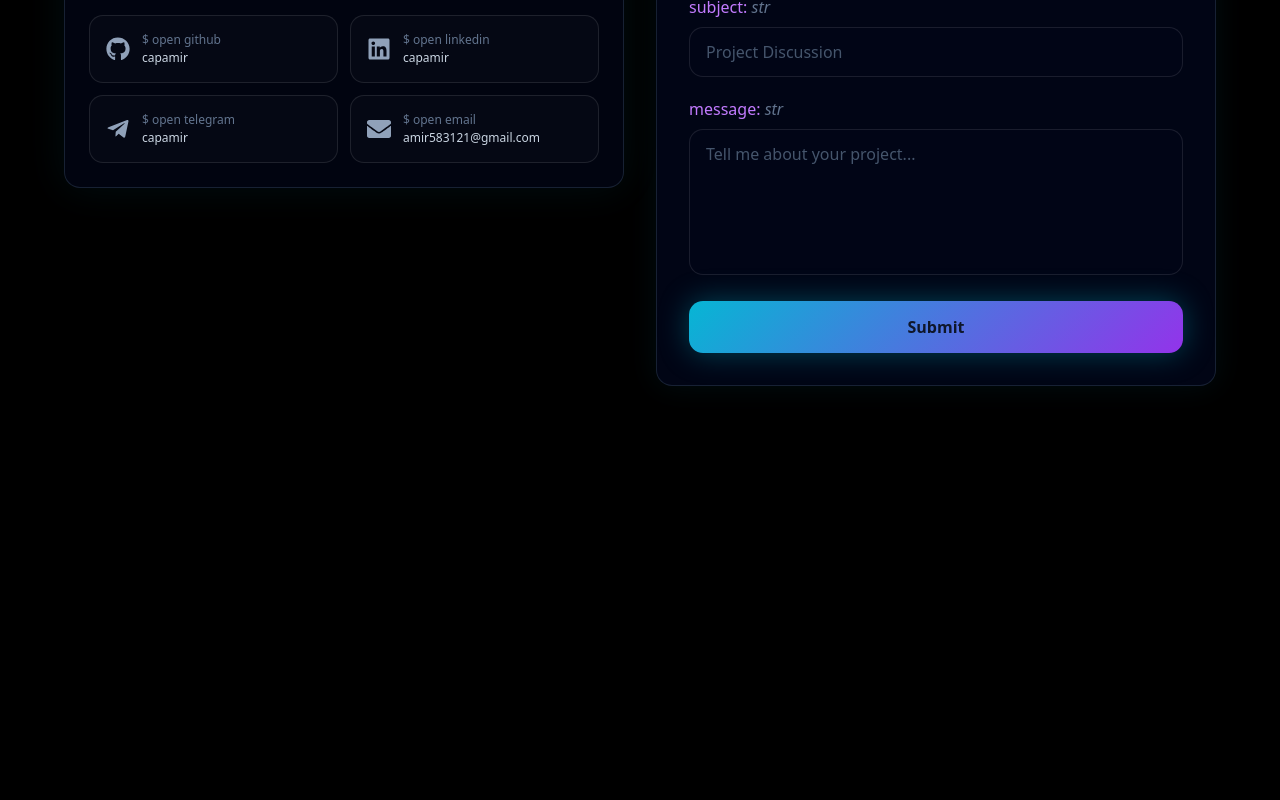
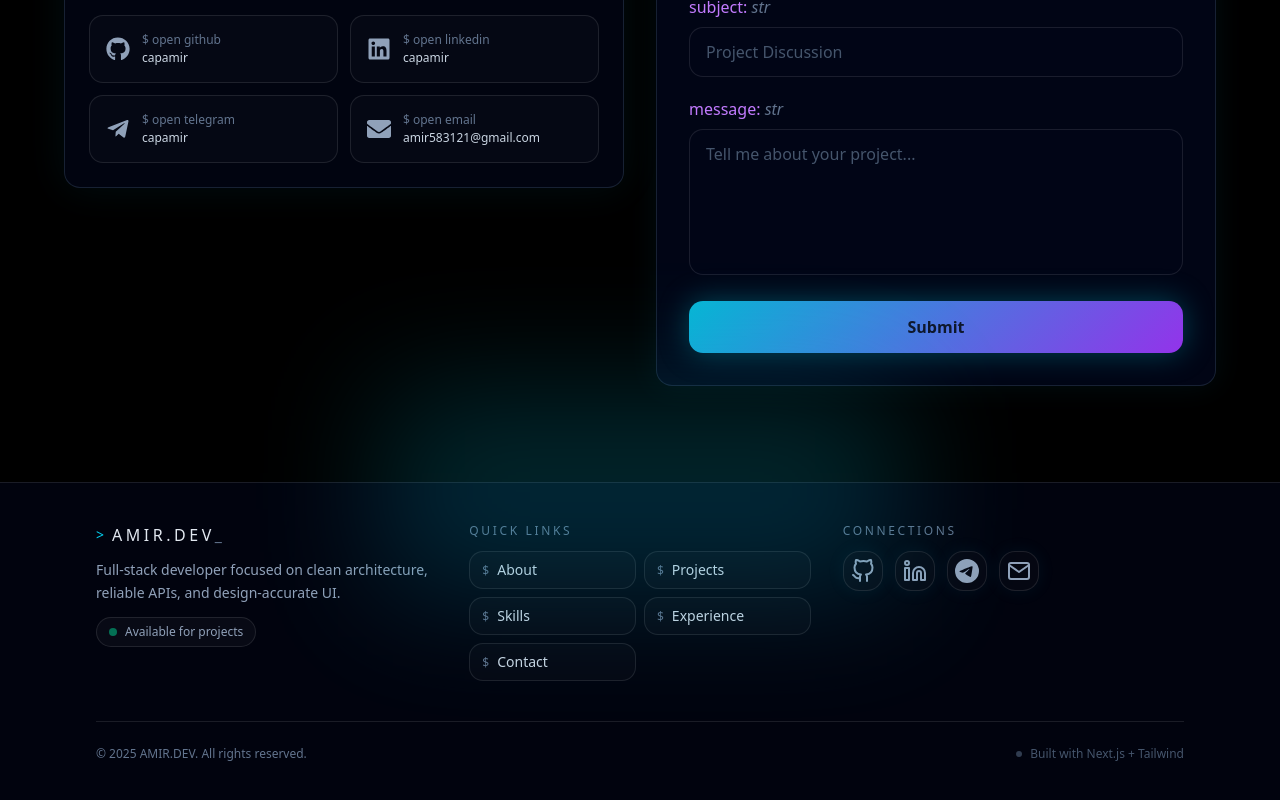
Before and after one commit to capamir/portfolio, a Next.js app: page / in a window 1280 px wide. Shown: the part 8042-8842 px from the top of the page. Before the commit the page ends 8524 px from the top, so only its background shows below. Built offline with nearby package versions, Linux system fonts and the light colour scheme.

Commit message:
footer is ready

```diff
--- a/app/layout.tsx
+++ b/app/layout.tsx
@@ -9,7 +9,7 @@ import { ScrollProgress } from "@/components/ui/ScrollProgress";
 import { ScrollToTop } from "@/components/ui/ScrollToTop";
 import { Header } from "@/components/layout/Header";
 import { MobileBottomNav } from "@/components/layout/MobileBottomNav";
-// import { Footer } from "@/components/layout/Footer";
+import Footer from "@/components/layout/Footer";
 
 const inter = Inter({
   subsets: ["latin"],
@@ -39,7 +39,7 @@ export default function RootLayout({ children }: { children: ReactNode }) {
         <div className="flex min-h-screen flex-col relative z-10">
           <Header />
           <main className="flex-1 pt-16 md:pt-20">{children}</main>
-          {/* <Footer /> */}
+          <Footer />
         </div>
 
         {/* Mobile bottom nav (icons only, like Instagram) */}
--- /dev/null
+++ b/components/layout/Footer.tsx
@@ -0,0 +1,150 @@
+"use client";
+
+import Link from "next/link";
+import { FiGithub, FiLinkedin, FiMail } from "react-icons/fi";
+import { SiTelegram } from "react-icons/si";
+
+const BRAND = "AMIR.DEV";
+const ACCENT = "#06B6D4"; // cyan
+
+function hexToRgba(hex: string, alpha: number) {
+  const h = hex.replace("#", "");
+  const full =
+    h.length === 3
+      ? h
+          .split("")
+          .map((c) => c + c)
+          .join("")
+      : h;
+  const bigint = parseInt(full, 16);
+  const r = (bigint >> 16) & 255;
+  const g = (bigint >> 8) & 255;
+  const b = bigint & 255;
+  return `rgba(${r}, ${g}, ${b}, ${alpha})`;
+}
+
+export default function Footer() {
+  const year = new Date().getFullYear();
+
+  // TODO: put your real links here
+  const socials = [
+    {
+      label: "GitHub",
+      href: "https://github.com/capamir",
+      icon: FiGithub,
+    },
+    {
+      label: "LinkedIn",
+      href: "https://linkedin.com/in/capamir",
+      icon: FiLinkedin,
+    },
+    { label: "Telegram", href: "https://t.me/capamir", icon: SiTelegram },
+    { label: "Email", href: "mailto:amir583121@gmail.com", icon: FiMail },
+  ];
+
+  const quickLinks = [
+    { label: "About", href: "#about" },
+    { label: "Projects", href: "#projects" },
+    { label: "Skills", href: "#skills" },
+    { label: "Experience", href: "#experience" },
+    { label: "Contact", href: "#contact" },
+  ];
+
+  return (
+    <footer className="relative w-full border-t border-white/10 bg-slate-950/60">
+      {/* Soft glow */}
+      <div
+        className="pointer-events-none absolute -top-24 left-1/2 h-52 w-[520px] -translate-x-1/2 blur-3xl opacity-20"
+        style={{ background: ACCENT }}
+      />
+
+      <div className="mx-auto max-w-6xl px-4 sm:px-6 lg:px-8 py-10">
+        <div className="grid grid-cols-1 md:grid-cols-3 gap-8">
+          {/* Brand */}
+          <div className="space-y-3">
+            <div className="flex items-center gap-2">
+              <span className="text-cyan-400 font-mono text-sm">{">"}</span>
+              <span className="font-mono tracking-[0.22em] text-slate-200">
+                {BRAND}
+                <span className="text-slate-500">_</span>
+              </span>
+            </div>
+
+            <p className="text-sm text-slate-400 leading-relaxed max-w-sm">
+              Full-stack developer focused on clean architecture, reliable APIs,
+              and design-accurate UI.
+            </p>
+
+            <div className="inline-flex items-center gap-2 rounded-full border border-white/10 bg-white/3 px-3 py-1.5">
+              <span className="h-2 w-2 rounded-full bg-emerald-400 animate-pulse" />
+              <span className="text-xs font-mono text-slate-400">
+                Available for projects
+              </span>
+            </div>
+          </div>
+
+          {/* Quick links */}
+          <div className="space-y-3">
+            <p className="text-xs font-mono uppercase tracking-[0.22em] text-slate-500">
+              Quick links
+            </p>
+
+            <div className="grid grid-cols-2 gap-2">
+              {quickLinks.map((l) => (
+                <Link
+                  key={l.href}
+                  href={l.href}
+                  className="rounded-xl border border-white/10 bg-white/2 px-3 py-2 text-sm text-slate-300 hover:bg-white/5 hover:border-cyan-500/30 transition-colors"
+                >
+                  <span className="font-mono text-xs text-slate-500 mr-2">
+                    $
+                  </span>
+                  {l.label}
+                </Link>
+              ))}
+            </div>
+          </div>
+
+          {/* Socials (icon-only) */}
+          <div className="space-y-3">
+            <p className="text-xs font-mono uppercase tracking-[0.22em] text-slate-500">
+              Connections
+            </p>
+
+            <div className="flex flex-wrap items-center gap-3">
+              {socials.map((s) => {
+                const Icon = s.icon;
+                return (
+                  <a
+                    key={s.label}
+                    href={s.href}
+                    target="_blank"
+                    rel="noreferrer"
+                    aria-label={s.label}
+                    title={s.label}
+                    className="group inline-flex h-10 w-10 items-center justify-center rounded-2xl border border-white/10 bg-white/2 hover:bg-white/6 hover:border-cyan-500/30 transition-all"
+                    style={{ boxShadow: `0 0 18px ${hexToRgba(ACCENT, 0.08)}` }}
+                  >
+                    <Icon className="text-2xl text-slate-400 group-hover:text-cyan-400 transition-colors" />
+                  </a>
+                );
+              })}
+            </div>
+          </div>
+        </div>
+
+        {/* Bottom bar */}
+        <div className="mt-10 pt-6 border-t border-white/10 flex flex-col sm:flex-row items-start sm:items-center justify-between gap-3">
+          <p className="text-xs font-mono text-slate-500">
+            © {year} {BRAND}. All rights reserved.
+          </p>
+
+          <div className="flex items-center gap-2 text-xs font-mono text-slate-600">
+            <span className="h-1.5 w-1.5 rounded-full bg-slate-600/70" />
+            <span>Built with Next.js + Tailwind</span>
+          </div>
+        </div>
+      </div>
+    </footer>
+  );
+}
```
